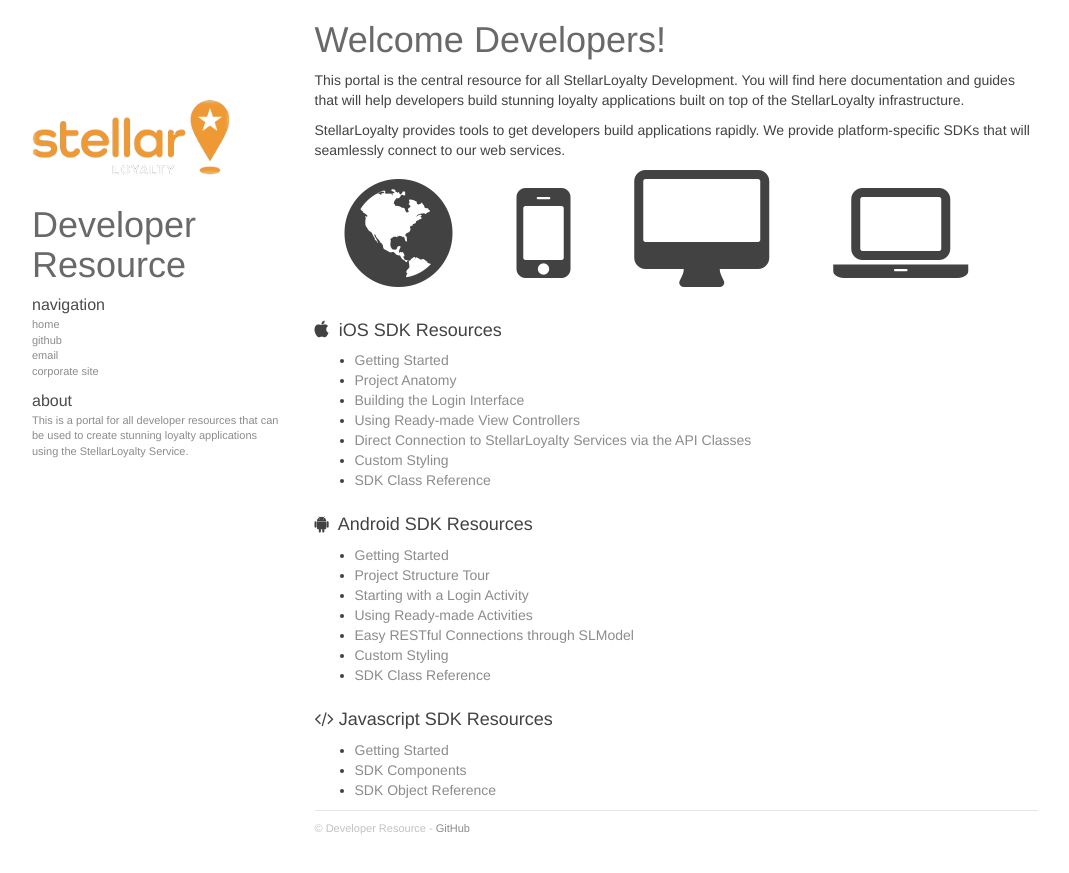
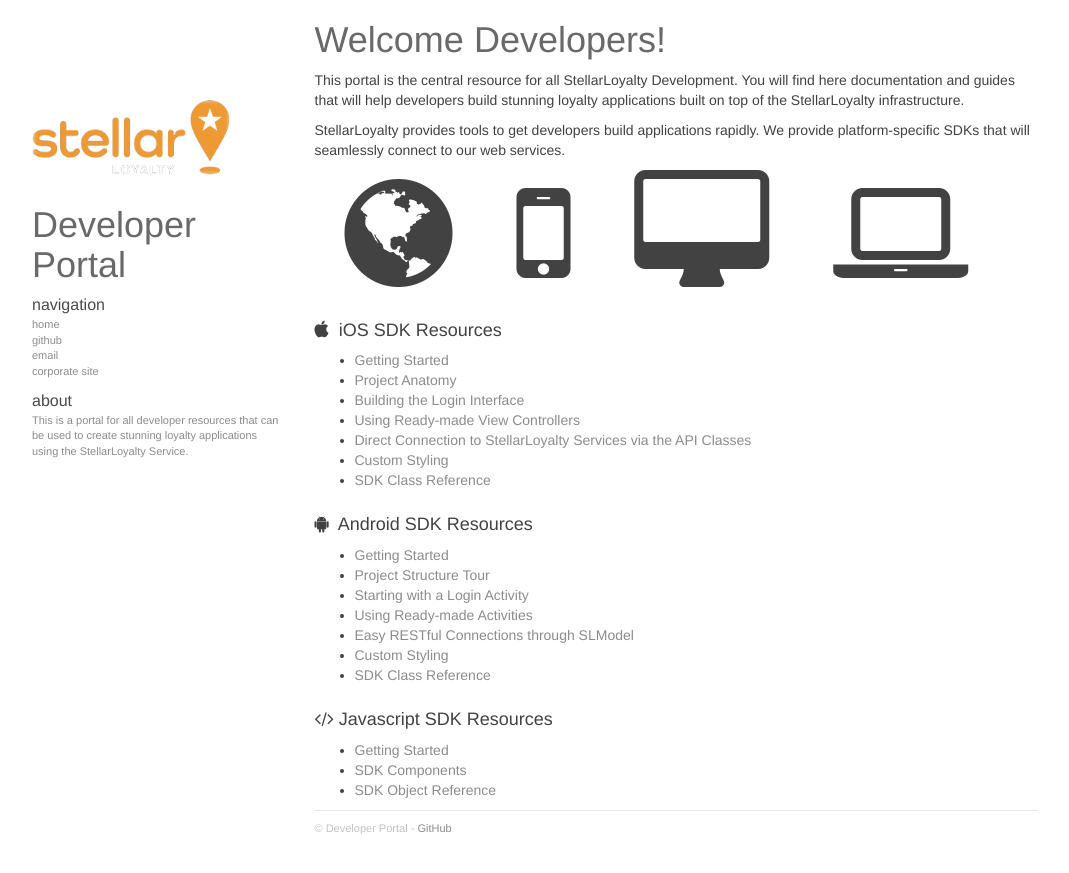
Before and after one commit to jofell/stellar-dev, a Jekyll site: the page built from index.html, in a window 1280 px wide. Shown: the top 873 px of the page, without its empty margins (58-1127 px from the left). Built offline with Jekyll 4.4.1, drawn with Linux system fonts in a browser that asks for light colours; nearby versions of some CDN libraries; Markdown is read by kramdown in place of the engine named in the settings.

Commit message:
Changing title top developer portal

```diff
--- a/_config.yml
+++ b/_config.yml
@@ -1,4 +1,4 @@
-name: Developer Resource
+name: Developer Portal
 markdown: redcarpet
 pygments: true
 github: https://www.github.com/LoyalSphere
```
